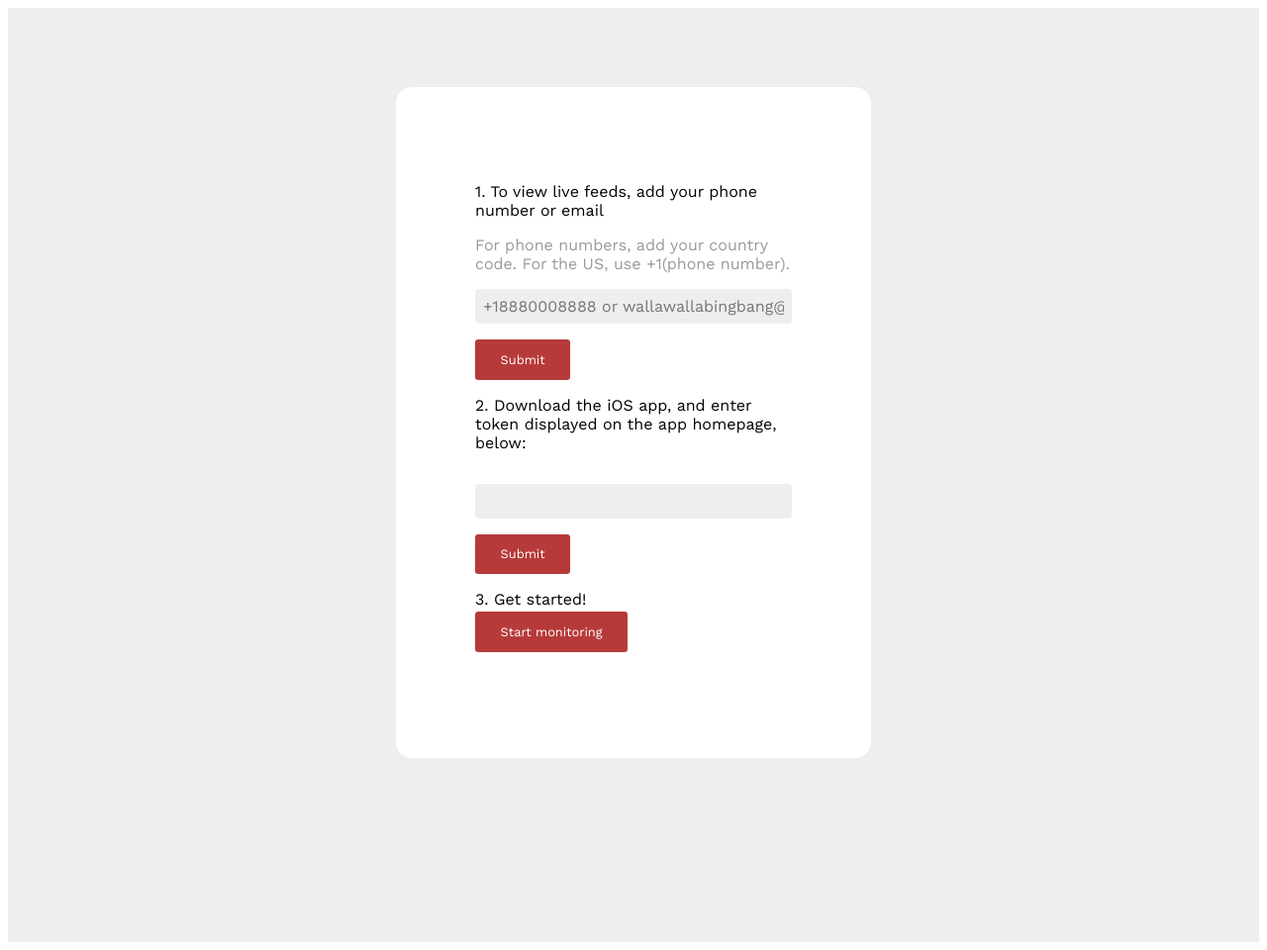
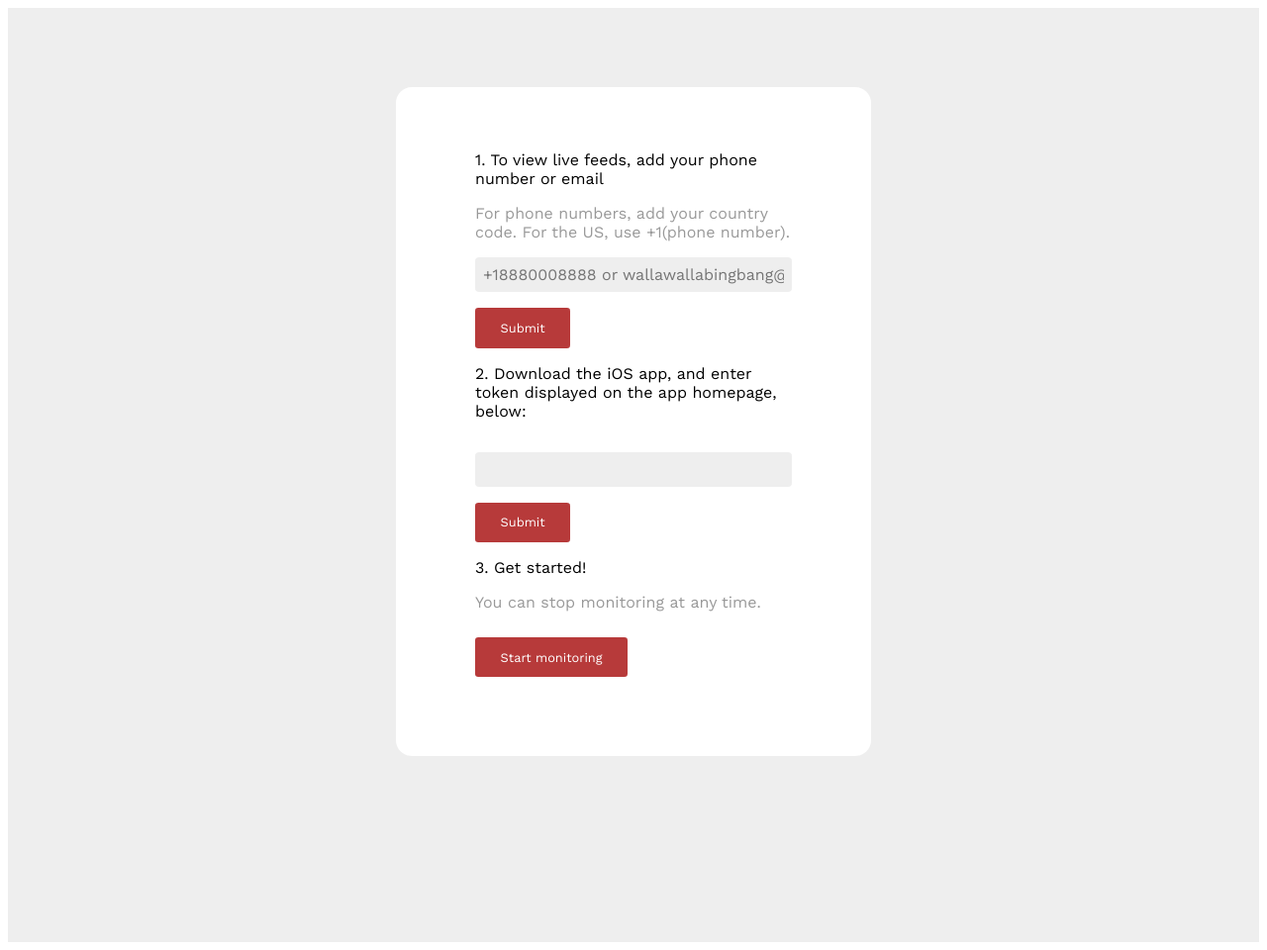
Before and after one commit to alvinwan/motiosecure, a Flask app: template web/templates/index.html in a window 1280 px wide. Shown: the whole page at 99% size. Run offline with Flask 2, Linux system fonts and the light colour scheme; the template is opened without the code that fills it, so the values that code supplies are empty.

Commit message:
fixed padding, false loop

```diff
--- a/web/run.py
+++ b/web/run.py
@@ -202,6 +202,7 @@ async def send_detections(websocket, path):
 
 def send_ios_notification(token: str):
     """Sends 'motion detected' notification to iOS device."""
+    print(' * [Info] Sending iOS notification')
     apns = APNs(use_sandbox=True, cert_file='bundle.pem', key_file='bundle.pem')
 
     # Send a notification
@@ -274,6 +275,7 @@ class VideoWritingManager:
         self.false_start = time.time()
         self.encoding = encoding
         self.fps = fps
+        self.max_pause_duration = max_pause_duration
         self.previous_motion_detected = False
         self.writer = None
 
@@ -284,14 +286,17 @@ class VideoWritingManager:
         """
         now = time.time()
         if not self.previous_motion_detected and motion_detected:
-            if self.writer and now - self.false_start > self.max_pause_duration:
+            long_enough = now - self.false_start > self.max_pause_duration
+            if (self.writer and long_enough) or not self.writer:
                 self.start_new_writer(image)
                 self.false_start = now
             if self.writer:
                 self.writer.write(image)
+        self.previous_motion_detected = motion_detected
 
     def start_new_writer(self, image: np.array):
         """Start a new video path at some path, selected as function of time."""
+        print(' * [Info] Start new video writer.')
         with Config() as config:
             send_ios_notification(config['token'])
             video_path = os.path.join(
--- a/web/static/style.css
+++ b/web/static/style.css
@@ -4,6 +4,7 @@
 
 a {
   text-decoration:inherit;
+  display:inline-block;
 }
 
 .steps-container,.content-container {
@@ -17,7 +18,7 @@ a {
 .steps,.content {
   text-align:left;
   width:30em;
-  padding:5em 5em 7.5em 5em;
+  padding:3em 5em 5em 5em;
   display:inline-block;
   float:none;
   background-color:#FFF;
@@ -55,6 +56,10 @@ input[type="submit"],.button {
   font-size:1.1em;
 }
 
+span + .button {
+  margin-top:2em;
+}
+
 .help {
   width:100%;
   text-align:center;
--- a/web/templates/index.html
+++ b/web/templates/index.html
@@ -30,6 +30,7 @@ MotioSecure Homepage
     </div>
     <div class="step">
       <p>3. Get started!</p>
+      <span>You can stop monitoring at any time.</span>
         <a href="{{ url_for('monitor') }}" class="button">Start monitoring</a>
     </div>
   </section>
```
